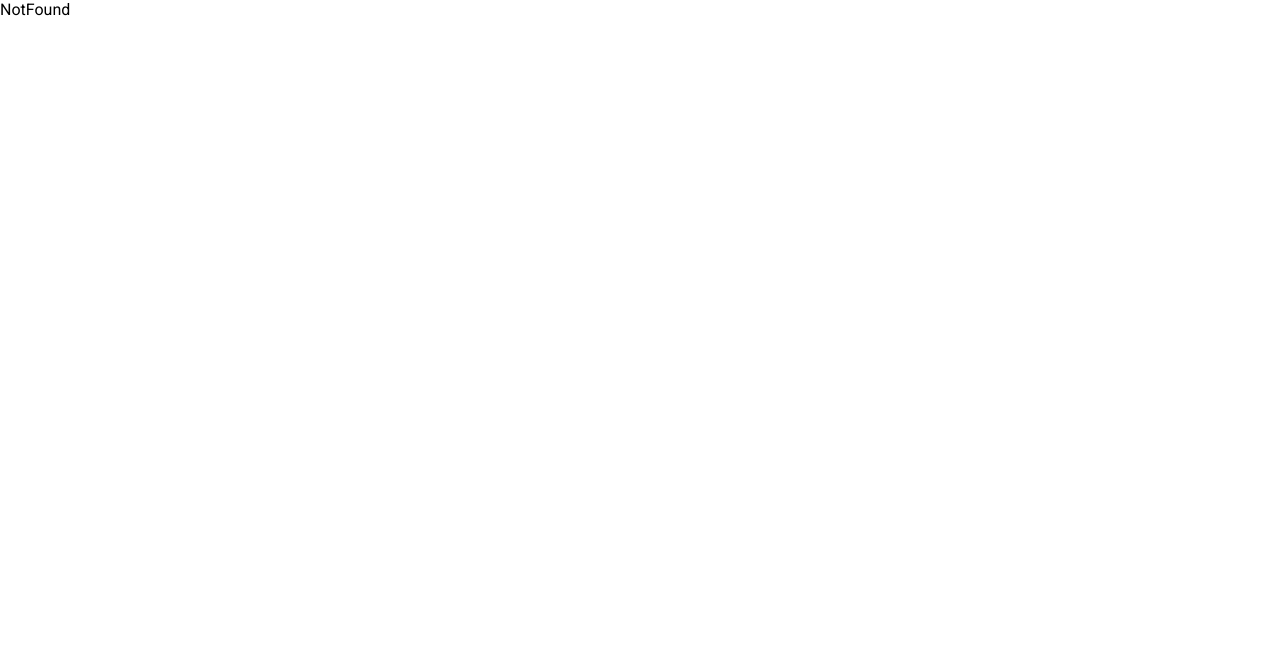
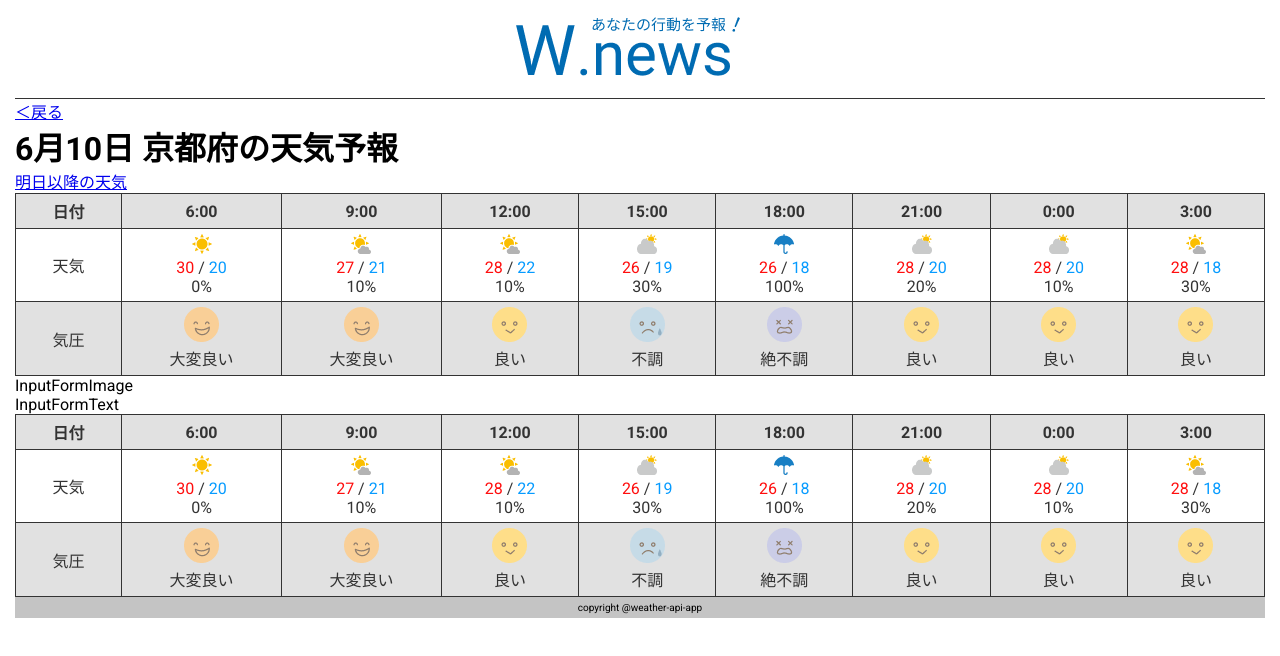
Before and after one commit to ttcksf/create-weather-app, a React (Create React App) app: page /today-weather in a window 1280 px wide. Shown: the top 656 px of the page. Built offline with nearby package versions, Linux system fonts and the light colour scheme.

Commit message:
create selectbox in SelectPlace.js

```diff
--- a/src/App.css
+++ b/src/App.css
@@ -4,3 +4,15 @@
   margin: 0;
   padding: 0;
 }
+.container {
+  width: 100%;
+  max-width: 100%;
+  margin: 0 auto;
+  padding: 0 15px;
+}
+.cRed {
+  color: #ff0e0e;
+}
+.cBlue {
+  color: #069bff;
+}
--- a/src/App.js
+++ b/src/App.js
@@ -1,17 +1,17 @@
 import "./App.css";
 import { BrowserRouter, Routes, Route } from "react-router-dom";
-import NotFound from "./screens/NotFound";
-import Top from "./screens/Top";
-import WeatherIndex from "./screens/WeatherIndex";
+import SelectPlace from "./screens/SelectPlace";
+import FutureWeather from "./screens/FutureWeather";
+import TodayWeather from "./screens/TodayWeather";
 
 const App = () => {
   return (
     <>
       <BrowserRouter>
         <Routes>
-          <Route path="/" element={<Top />} />
-          <Route path="/weather-index/" element={<WeatherIndex />} />
-          <Route path="*" element={<NotFound />} />
+          <Route path="/" element={<SelectPlace />} />
+          <Route path="/today-weather" element={<TodayWeather />} />
+          <Route path="/future-weather/" element={<FutureWeather />} />
         </Routes>
       </BrowserRouter>
     </>
--- a/src/components/Table.js
+++ b/src/components/Table.js
@@ -1,7 +1,195 @@
+import { eventWrapper } from "@testing-library/user-event/dist/utils";
 import React from "react";
+import VerySun from "../img/very-sun.png";
+import SunCloudHalf from "../img/sun-cloud-half.png";
+import CloudLittleSun from "../img/cloud-littlesun.png";
+import Rain from "../img/rain.png";
+import VeryGood from "../img/very-good.png";
+import Good from "../img/good.png";
+import Bad from "../img/bad.png";
+import VeryBad from "../img/very-bad.png";
 
 const Table = () => {
-  return <div>Table</div>;
+  return (
+    <div style={style.tableWrap}>
+      <table style={style.table}>
+        <tr>
+          <th style={style.th}>日付</th>
+          <th style={style.th}>6:00</th>
+          <th style={style.th}>9:00</th>
+          <th style={style.th}>12:00</th>
+          <th style={style.th}>15:00</th>
+          <th style={style.th}>18:00</th>
+          <th style={style.th}>21:00</th>
+          <th style={style.th}>0:00</th>
+          <th style={style.th}>3:00</th>
+        </tr>
+        <tr>
+          <td style={style.tdFirst}>天気</td>
+          <td style={style.tdFirst}>
+            <p>
+              <img src={VerySun} alt="" />
+            </p>
+            <p>
+              <span className="cRed">30</span> /{" "}
+              <span className="cBlue">20</span>
+            </p>
+            <p>0%</p>
+          </td>
+          <td style={style.tdFirst}>
+            <p>
+              <img src={SunCloudHalf} alt="" />
+            </p>
+            <p>
+              <span className="cRed">27</span> /{" "}
+              <span className="cBlue">21</span>
+            </p>
+            <p>10%</p>
+          </td>
+          <td style={style.tdFirst}>
+            <p>
+              <img src={SunCloudHalf} alt="" />
+            </p>
+            <p>
+              <span className="cRed">28</span> /{" "}
+              <span className="cBlue">22</span>
+            </p>
+            <p>10%</p>
+          </td>
+          <td style={style.tdFirst}>
+            <p>
+              <img src={CloudLittleSun} alt="" />
+            </p>
+            <p>
+              <span className="cRed">26</span> /{" "}
+              <span className="cBlue">19</span>
+            </p>
+            <p>30%</p>
+          </td>
+          <td style={style.tdFirst}>
+            <p>
+              <img src={Rain} alt="" />
+            </p>
+            <p>
+              <span className="cRed">26</span> /{" "}
+              <span className="cBlue">18</span>
+            </p>
+            <p>100%</p>
+          </td>
+          <td style={style.tdFirst}>
+            <p>
+              <img src={CloudLittleSun} alt="" />
+            </p>
+            <p>
+              <span className="cRed">28</span> /{" "}
+              <span className="cBlue">20</span>
+            </p>
+            <p>20%</p>
+          </td>
+          <td style={style.tdFirst}>
+            <p>
+              <img src={CloudLittleSun} alt="" />
+            </p>
+            <p>
+              <span className="cRed">28</span> /{" "}
+              <span className="cBlue">20</span>
+            </p>
+            <p>10%</p>
+          </td>
+          <td style={style.tdFirst}>
+            <p>
+              <img src={SunCloudHalf} alt="" />
+            </p>
+            <p>
+              <span className="cRed">28</span> /{" "}
+              <span className="cBlue">18</span>
+            </p>
+            <p>30%</p>
+          </td>
+        </tr>
+        <tr>
+          <td style={style.tdSecond}>気圧</td>
+          <td style={style.tdSecond}>
+            <p>
+              <img src={VeryGood} alt="" />
+            </p>
+            <p>大変良い</p>
+          </td>
+          <td style={style.tdSecond}>
+            <p>
+              <img src={VeryGood} alt="" />
+            </p>
+            <p>大変良い</p>
+          </td>
+          <td style={style.tdSecond}>
+            <p>
+              <img src={Good} alt="" />
+            </p>
+            <p>良い</p>
+          </td>
+          <td style={style.tdSecond}>
+            <p>
+              <img src={Bad} alt="" />
+            </p>
+            <p>不調</p>
+          </td>
+          <td style={style.tdSecond}>
+            <p>
+              <img src={VeryBad} alt="" />
+            </p>
+            <p>絶不調</p>
+          </td>
+          <td style={style.tdSecond}>
+            <p>
+              <img src={Good} alt="" />
+            </p>
+            <p>良い</p>
+          </td>
+          <td style={style.tdSecond}>
+            <p>
+              <img src={Good} alt="" />
+            </p>
+            <p>良い</p>
+          </td>
+          <td style={style.tdSecond}>
+            <p>
+              <img src={Good} alt="" />
+            </p>
+            <p>良い</p>
+          </td>
+        </tr>
+      </table>
+    </div>
+  );
+};
+
+const style = {
+  tableWrap: {
+    overflowX: "scroll",
+  },
+  table: {
+    borderCollapse: "collapse",
+    color: "#333",
+    background: "#fff",
+    width: "100%",
+    maxWidth: "100%",
+    textAlign: "center",
+    whiteSpace: "nowrap",
+  },
+  th: {
+    padding: "5px 15px",
+    border: "1px solid #333",
+    background: "rgba(196,196,196,0.5)",
+  },
+  tdFirst: {
+    padding: "5px 15px",
+    border: "1px solid #333",
+  },
+  tdSecond: {
+    padding: "5px 15px",
+    border: "1px solid #333",
+    background: "rgba(196,196,196,0.5)",
+  },
 };
 
 export default Table;
--- /dev/null
+++ b/src/data/PrefecturesData.js
@@ -0,0 +1,54 @@
+import React from "react";
+
+const PrefecturesData = [
+  { value: "", name: "都道府県を選択してください" },
+  { value: "hokkaido", name: "北海道" },
+  { value: "aomori", name: "青森県" },
+  { value: "iwate", name: "岩手県" },
+  { value: "miyagi", name: "宮城県" },
+  { value: "akita", name: "秋田県" },
+  { value: "yamagata", name: "山形県" },
+  { value: "fukushima", name: "福島県" },
+  { value: "ibaragi", name: "茨城県" },
+  { value: "tochigi", name: "栃木県" },
+  { value: "gunma", name: "群馬県" },
+  { value: "saitama", name: "埼玉県" },
+  { value: "chiba", name: "千葉県" },
+  { value: "tokyo", name: "東京都" },
+  { value: "kanagawa", name: "神奈川県" },
+  { value: "nigata", name: "新潟県" },
+  { value: "toyama", name: "富山県" },
+  { value: "ishikawa", name: "石川県" },
+  { value: "fukui", name: "福井県" },
+  { value: "yamanashi", name: "山梨県" },
+  { value: "nagano", name: "長野県" },
+  { value: "gifu", name: "岐阜県" },
+  { value: "shizuoka", name: "静岡県" },
+  { value: "aichi", name: "愛知県" },
+  { value: "mie", name: "三重県" },
+  { value: "shiga", name: "滋賀県" },
+  { value: "kyoto", name: "京都府" },
+  { value: "osaka", name: "大阪府" },
+  { value: "hyogo", name: "兵庫県" },
+  { value: "nara", name: "奈良県" },
+  { value: "wakayama", name: "和歌山県" },
+  { value: "totori", name: "鳥取県" },
+  { value: "shimane", name: "島根県" },
+  { value: "okayama", name: "岡山県" },
+  { value: "hiroshima", name: "広島県" },
+  { value: "yamaguchi", name: "山口県" },
+  { value: "tokushima", name: "徳島県" },
+  { value: "kagawa", name: "香川県" },
+  { value: "ehime", name: "愛媛県" },
+  { value: "kochi", name: "高知県" },
+  { value: "fukuoka", name: "福岡県" },
+  { value: "saga", name: "佐賀県" },
+  { value: "nagasaki", name: "長崎県" },
+  { value: "kumamoto", name: "熊本県" },
+  { value: "oita", name: "大分県" },
+  { value: "miyazaki", name: "宮崎県" },
+  { value: "kagoshima", name: "鹿児島県" },
+  { value: "okinawa", name: "沖縄県" },
+];
+
+export default PrefecturesData;
--- /dev/null
+++ b/src/screens/FutureWeather.js
@@ -0,0 +1,12 @@
+import React from "react";
+import { Link } from "react-router-dom";
+
+const FutureWeather = () => {
+  return (
+    <div>
+      <Link to={`/today-weather`}>＜戻る</Link>
+    </div>
+  );
+};
+
+export default FutureWeather;
--- a/src/screens/NotFound.js
+++ /dev/null
@@ -1,7 +0,0 @@
-import React from "react";
-
-const NotFound = () => {
-  return <div>NotFound</div>;
-};
-
-export default NotFound;
--- /dev/null
+++ b/src/screens/SelectPlace.js
@@ -0,0 +1,30 @@
+import React from "react";
+import { Link } from "react-router-dom";
+import Footer from "../components/Footer";
+import Header from "../components/Header";
+import ClickMark from "../img/clickmark.png";
+import Prefectures from "../data/PrefecturesData";
+
+const SelectPlace = () => {
+  console.log(Prefectures);
+  return (
+    <>
+      <Header />
+      <h1>あなたの場所は？</h1>
+      <div>
+        <select>
+          {Prefectures.map((prefecture, id) => {
+            return <option value={prefecture.value}>{prefecture.name}</option>;
+          })}
+        </select>
+      </div>
+      <Link to={`/today-weather`}>送信</Link>
+      <p>
+        <img src={ClickMark} alt="" />
+      </p>
+      <Footer />
+    </>
+  );
+};
+
+export default SelectPlace;
--- a/src/screens/Top.js
+++ b/src/screens/TodayWeather.js
@@ -1,14 +1,22 @@
 import React from "react";
+import { Link } from "react-router-dom";
+
 import Header from "../components/Header";
 import Table from "../components/Table";
 import InputFormImage from "../components/InputFormImage";
 import InputFormText from "../components/InputFormText";
 import Footer from "../components/Footer";
 
-const Top = () => {
+const TodayWeather = () => {
   return (
-    <div>
+    <div className="container">
       <Header />
+      <Link to={`/`}>＜戻る</Link>
+      <h1>
+        <span>6月10日</span> <span>京都府</span>の天気予報
+      </h1>
+      <Link to={`/future-weather`}>明日以降の天気</Link>
+
       <Table />
       <InputFormImage />
       <InputFormText />
@@ -18,4 +26,4 @@ const Top = () => {
   );
 };
 
-export default Top;
+export default TodayWeather;
--- a/src/screens/WeatherIndex.js
+++ /dev/null
@@ -1,7 +0,0 @@
-import React from "react";
-
-const WeatherIndex = () => {
-  return <div>WeatherIndex</div>;
-};
-
-export default WeatherIndex;
```
